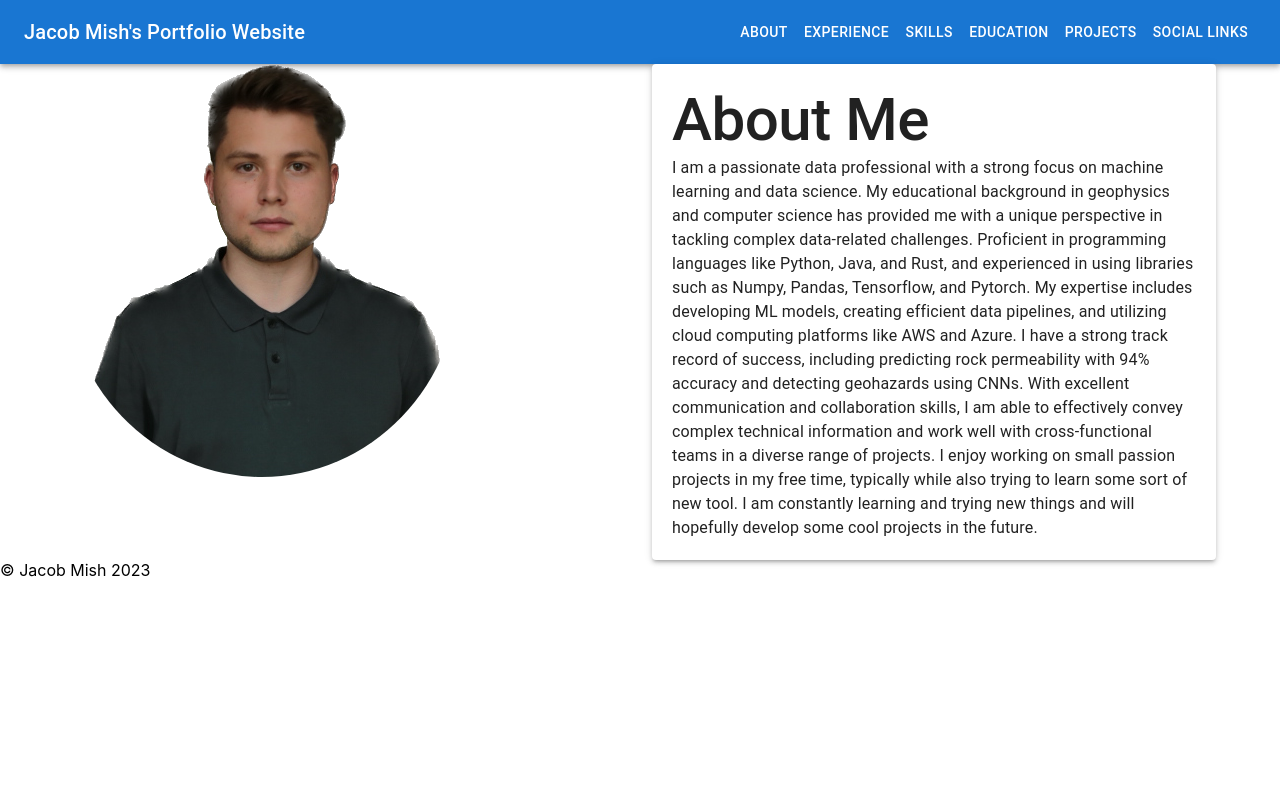
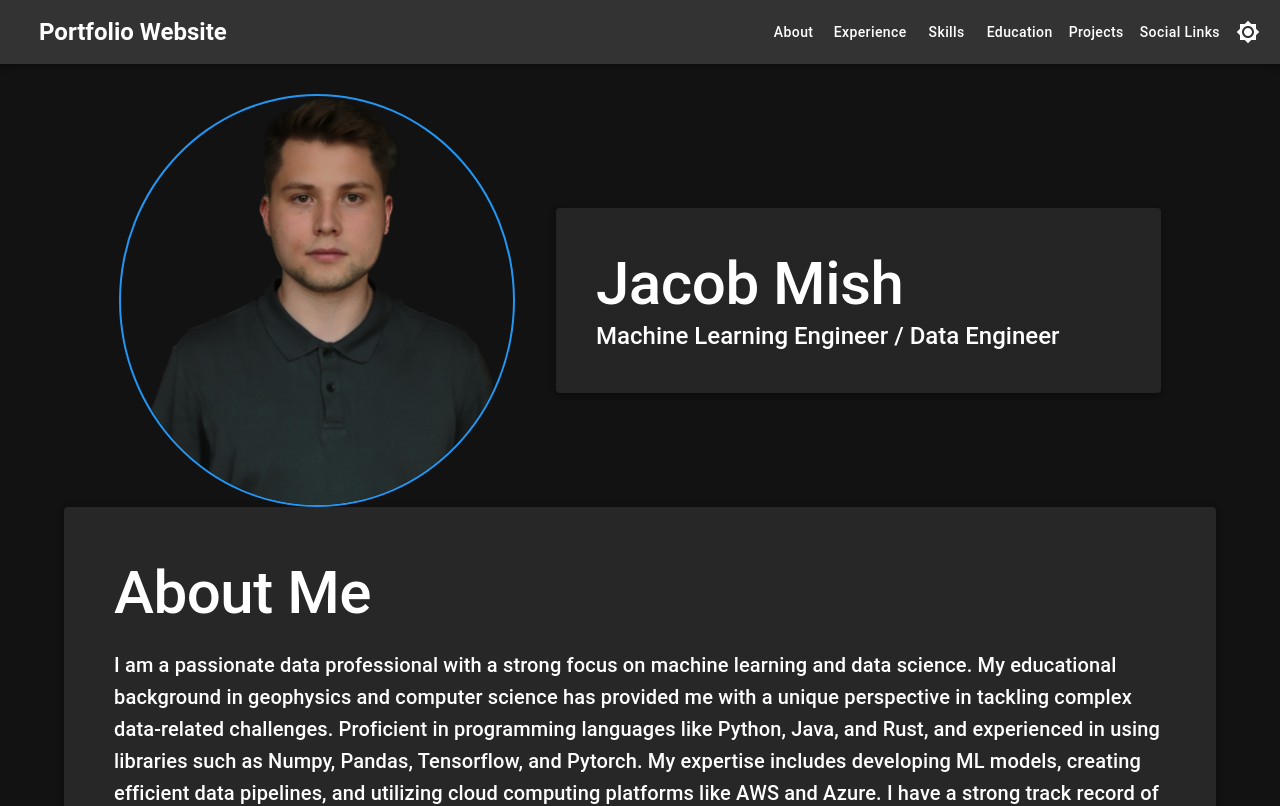
Before and after one commit to Feromond/jacob-mish-portfolio, a React (Create React App) app: page / in a window 1280 px wide. Shown: the top 806 px of the page. Built offline with nearby package versions, Linux system fonts and the light colour scheme.

Commit message:
Significant improvements to about and UI

```diff
--- a/src/App.js
+++ b/src/App.js
@@ -1,5 +1,5 @@
 // src/App.js
-import React from 'react';
+import React, { useState } from 'react';
 import { BrowserRouter as Router, Route, Routes } from 'react-router-dom';
 import About from './components/About/About';
 import Experience from './components/Experience/Experience';
@@ -9,11 +9,34 @@ import Projects from './components/Projects/Projects';
 import SocialLinks from './components/Sociallinks/SocialLinks';
 import Header from './components/Header/Header';
 import Footer from './components/Footer/Footer';
+import { ThemeProvider, createTheme } from '@mui/material/styles';
+import CssBaseline from '@mui/material/CssBaseline';
+
+
+const darkTheme = createTheme({
+  palette: {
+    mode: 'dark',
+  },
+});
+
+const lightTheme = createTheme({
+  palette: {
+    mode: 'light',
+  },
+});
 
 function App() {
+  const [themeMode, setThemeMode] = useState('dark');
+  const toggleTheme = () => {
+    setThemeMode((prevMode) => (prevMode === 'dark' ? 'light' : 'dark'));
+  };
+
+  const theme = themeMode === 'dark' ? darkTheme : lightTheme;
   return (
+    <ThemeProvider theme={theme}>
+      <CssBaseline />
         <Router>
-      <Header />
+          <Header themeMode={themeMode} toggleTheme={toggleTheme} />
           <Routes>
             <Route path="/" element={<About />} />
             <Route path="/experience" element={<Experience />} />
@@ -24,6 +47,7 @@ function App() {
           </Routes>
           <Footer />
         </Router>
+    </ThemeProvider>
   );
 }
 
--- a/src/components/About/About.js
+++ b/src/components/About/About.js
@@ -1,32 +1,42 @@
-// src/components/About/About.js
 import React from 'react';
 import { Container, Typography, Grid, Paper, Avatar } from '@mui/material';
 import jacobMishPortrait from '../../assets/jacob_mish_portrait.png';
 
-
 const About = () => (
-  <Container>
-    <Grid container spacing={3}>
-      <Grid item xs={12} md={6}>
+  <Container sx={{ marginTop: '30px' }} >
+    <Grid container spacing={20} justifyContent={"center"} alignItems={"center"}>
+      <Grid item xs={8} md={4} >
         <Avatar
-
           alt="Jacob Mish"
           src={jacobMishPortrait}
-          sx={{ width: 396, height: 413 }}
+          sx={{
+            width: 396,
+            height: 413,
+            borderRadius: '50%',
+            border: '2px solid #2196f3'
+          }}
         />
       </Grid>
-      <Grid item xs={12} md={6}>
-        <Paper elevation={3} style={{ padding: '20px' }}>
-          <Typography variant="h2" sx={{ fontWeight: 'medium' }}>About Me</Typography>
-          <Typography variant="body1">
-          I am a passionate data professional with a strong focus on machine learning and data science. My educational background in geophysics and computer science has provided me with a unique perspective in tackling complex data-related challenges. Proficient in programming languages like Python, Java, and Rust, and experienced in using libraries such as Numpy, Pandas, Tensorflow, and Pytorch. My expertise includes developing ML models, creating efficient data pipelines, and utilizing cloud computing platforms like AWS and Azure. I have a strong track record of success, including predicting rock permeability with 94% accuracy and detecting geohazards using CNNs. With excellent communication and collaboration skills, I am able to effectively convey complex technical information and work well with cross-functional teams in a diverse range of projects.
+      <Grid item xs={8} md={7}>
+        <Paper elevation={3} sx={{ padding: '40px' }}>
+          <Typography variant="h2" sx={{ fontWeight: '500' }}>Jacob Mish</Typography>
+          <Typography variant="h5" sx={{ fontWeight: '500' }}>Machine Learning Engineer / Data Engineer</Typography>
+        </Paper>
+      </Grid>
+    </Grid>
+    <Grid item xs={8} md={7} justifyContent={"center"} alignItems={"center"}>
+        <Paper elevation={4} sx={{ padding: '50px' }}>
+          <Typography variant="h2" sx={{ fontWeight: '500' }}>About Me</Typography>
+          <Typography variant="h6">
+            <p>I am a passionate data professional with a strong focus on machine learning and data science. My educational background in geophysics and computer science has provided me with a unique perspective in tackling complex data-related challenges. Proficient in programming languages like Python, Java, and Rust, and experienced in using libraries such as Numpy, Pandas, Tensorflow, and Pytorch. My expertise includes developing ML models, creating efficient data pipelines, and utilizing cloud computing platforms like AWS and Azure. I have a strong track record of success, including predicting rock permeability with 94% accuracy and detecting geohazards using CNNs. With excellent communication and collaboration skills, I am able to effectively convey complex technical information and work well with cross-functional teams in a diverse range of projects.</p>
 
-          I enjoy working on small passion projects in my free time, typically while also trying to learn some sort of new tool. I am constantly learning and trying new things and will hopefully develop some cool projects in the future.
+            <p>I enjoy working on small passion projects in my free time, typically while also trying to learn some sort of new tool. I am constantly learning and trying new things and will hopefully develop some cool projects in the future.</p>
           </Typography>
         </Paper>
       </Grid>
-    </Grid>
   </Container>
+
+
 );
 
 export default About;
--- a/src/components/Header/Header.js
+++ b/src/components/Header/Header.js
@@ -1,20 +1,28 @@
-// src/components/Header/Header.js
 import React from 'react';
 import { Link as RouterLink } from 'react-router-dom';
-import { AppBar, Toolbar, Typography, Button } from '@mui/material';
+import { AppBar, Toolbar, Typography, Button, IconButton, Box } from '@mui/material';
+import { Brightness4, Brightness7 } from '@mui/icons-material';
 
-const Header = () => (
-  <AppBar position="static">
+const Header = ({ themeMode, toggleTheme }) => (
+  <AppBar position="static" sx={{ background: themeMode === 'dark' ? '#333' : '#2196f3' }}>
     <Toolbar>
-      <Typography variant="h6" sx={{ flexGrow: 1 }}>
-        Jacob Mish's Portfolio Website
+      <Typography variant="h5" sx={{ flexGrow: 1, fontWeight: 'bold', marginLeft: '15px' }}>
+        Portfolio Website
       </Typography>
-      <Button color="inherit" component={RouterLink} to="/">About</Button>
-      <Button color="inherit" component={RouterLink} to="/experience">Experience</Button>
-      <Button color="inherit" component={RouterLink} to="/skills">Skills</Button>
-      <Button color="inherit" component={RouterLink} to="/education">Education</Button>
-      <Button color="inherit" component={RouterLink} to="/projects">Projects</Button>
-      <Button color="inherit" component={RouterLink} to="/social-links">Social Links</Button>
+      <Box sx={{ display: 'flex', flexDirection: 'row', alignItems: 'center' }}>
+        {['About', 'Experience', 'Skills', 'Education', 'Projects', 'Social Links'].map((text, index) => (
+          <Button
+            color="inherit"
+            component={RouterLink}
+            to={`/${text.toLowerCase() === 'about' ? '' : text.toLowerCase().replace(' ', '-')}`}
+            sx={{ textTransform: 'none', fontWeight: 'medium' }}>
+            {text}
+          </Button>
+        ))}
+        <IconButton edge="end" color="inherit" onClick={toggleTheme}>
+          {themeMode === 'dark' ? <Brightness7 /> : <Brightness4 />}
+        </IconButton>
+      </Box>
     </Toolbar>
   </AppBar>
 );
```
Lines whose indentation alone changed are shown as unchanged.
